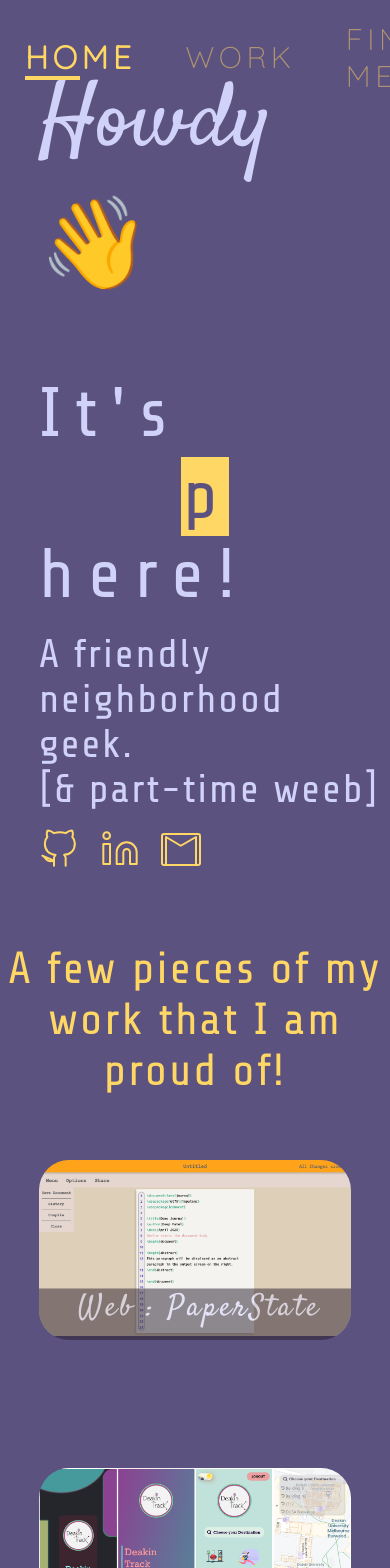
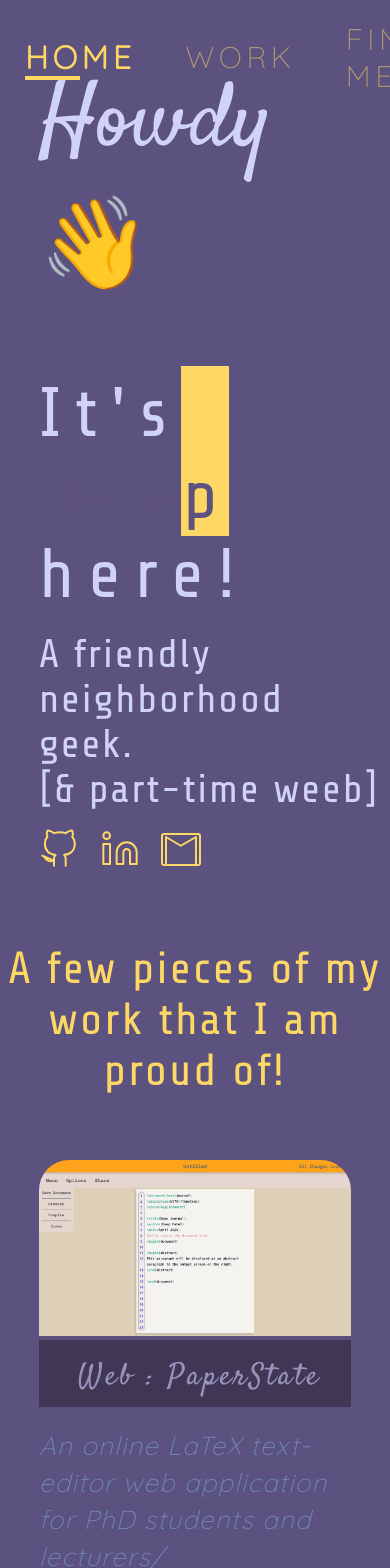
Before and after one commit to Deep3543/portfolio, a React (Create React App) app: page / in a window 390 px wide. Shown: the top 1568 px of the page. Built offline with nearby package versions, Linux system fonts and the light colour scheme.

Commit message:
Added some more code for responsiveness

```diff
--- a/src/components/docs/views/Nav-dif.js
+++ b/src/components/docs/views/Nav-dif.js
@@ -8,6 +8,7 @@ class Nav extends Component{
     render(){
         return(
             <nav className="nav-bar">
+{/* TODO: Make Nav Bar responsive with collapsed bar and icon */}
                 <div className="nav-content">
                     <ul className="nav-list">
                         <li>
--- a/src/styles/dif.css
+++ b/src/styles/dif.css
@@ -36,7 +36,7 @@ body::-webkit-scrollbar{
   #secondary { width:100%; margin:0; border:none; }
 }
 /* Responsive Typography */
-@media (min-width: 640px) { body {font-size:1rem !important;} }
+@media (min-width: 640px) { h1{font-size: 2rem !important;} body {font-size:1rem !important;} }
 @media (min-width:960px) { body {font-size:1.2rem !important;} }
 @media (min-width:1100px) { body {font-size:1.5rem !important;} }
 
@@ -189,16 +189,16 @@ body::-webkit-scrollbar{
   height: 3px;
   background: #ffd66580;
   transform-origin: bottom right;
-  transition: transform 0.4s ease-in-out;
+  transition: transform 0.7s ease-in-out;
   width: 100%;
 }
-
+@media (hover: hover){
   .nav-list li a:hover::after{
     font-size: 32px;
     transform: scaleX(1);
     transform-origin: bottom left;
   }
-
+}
 .nav-list li> .active{
   color: var(--highlight);
   font-size: 32px;
@@ -214,11 +214,13 @@ body::-webkit-scrollbar{
   height: 4px;
   background: var(--highlight);
   transform: scaleX(1);
-  transition: width 0.4s ease-in-out;
+  transition: width 0.7s ease-in-out;
   width: 50%;
 }
+@media (hover: hover){
   .nav-list li> .active:hover::after{
     width: 100%;
+  }
 }
 
 .resume{
@@ -276,12 +278,13 @@ body::-webkit-scrollbar{
   position: absolute;
   left: 0;
   right: 0;
-  height: 79px;
+  height: 100%;
   background: #FFD765;
   bottom: 0;
   width: 95%;
   transition: all 0.8s ease-in-out;
 }
+@media (hover: hover){
   .p-name:hover{
     background: linear-gradient(to bottom, #FFD765, #FFD765 50%, #FFD765 100%);
     color: transparent;
@@ -291,7 +294,7 @@ body::-webkit-scrollbar{
     height: 10px;
     transform: translateY(15px);
   }
-
+}
 .details{
   margin-top: 5%;
   font-family: Share Tech;
@@ -342,10 +345,11 @@ body::-webkit-scrollbar{
     overflow: hidden;
     text-decoration: none;
   }
+  @media (hover: hover){
     .work-card:hover {
       cursor: pointer;
     }
-
+  }
   .card-overlay {
     position: absolute;
     bottom: 0;
@@ -357,10 +361,11 @@ body::-webkit-scrollbar{
     transform: translateY(120%);
     transition: .6s ease-in-out;
   }
+  @media (hover: hover){
     .work-card:hover .card-overlay {
       transform: translateY(0);
     }
-
+  }
     /* Work Image */
     .card-img{
       width: 100%;
@@ -378,13 +383,13 @@ body::-webkit-scrollbar{
       transform: translateY(-130%);
       transition: .6s ease-in-out;
     }
+    @media (hover: hover){
       .work-card:hover .card-header {
         opacity: 1;
         transform: translateY(0);
         border-radius: calc(30 * 1px) 0 0 0;
       }
-
-
+    }
     .card-arc{
       width: 80px;
       height: 80px;
@@ -395,8 +400,10 @@ body::-webkit-scrollbar{
       transform: translateY(100%);
       transition: .2s ease-in-out;
     }
+    @media (hover: hover){
       .work-card:hover .card-arc {
         transform: translateY(0);
+      }
     }
 
     .card-arc path {
@@ -410,6 +417,29 @@ body::-webkit-scrollbar{
       -webkit-box-orient: vertical;
       -webkit-line-clamp: 3;
       overflow: hidden;
+    }
+
+    @media (max-width: 800px) {
+      .card-header,
+      .work-title
+      {
+        transition: none !important;
+        transform: none !important;
+      }
+      .card-arc{
+        display: none;
+      }
+
+      .card-overlay{
+        position: relative;
+        transform: none;
+        transition: none;
+        background: none;
+      }
+      .card-description{
+        display: inline;
+        overflow: visible;
+      }
     }
 
     .work-desc{
@@ -428,9 +458,11 @@ body::-webkit-scrollbar{
       transition: .4s ease-in;
     }
 
+    @media (hover: hover){
       .work-card:hover .work-title {
         font-size: 40px;
         transform: translateY(0);
+      }
     }
 
     .work-details{
```
Lines whose indentation alone changed are shown as unchanged.
